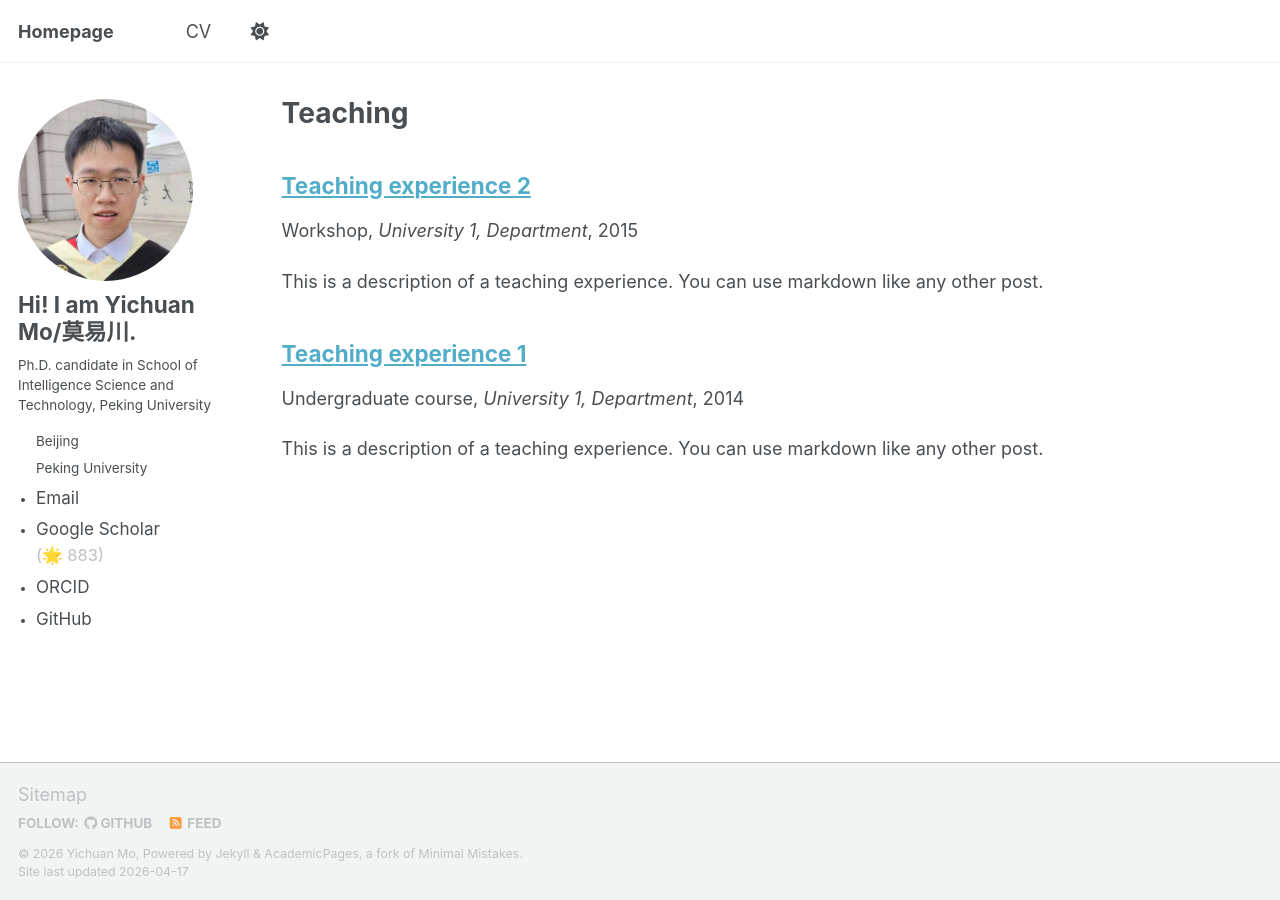
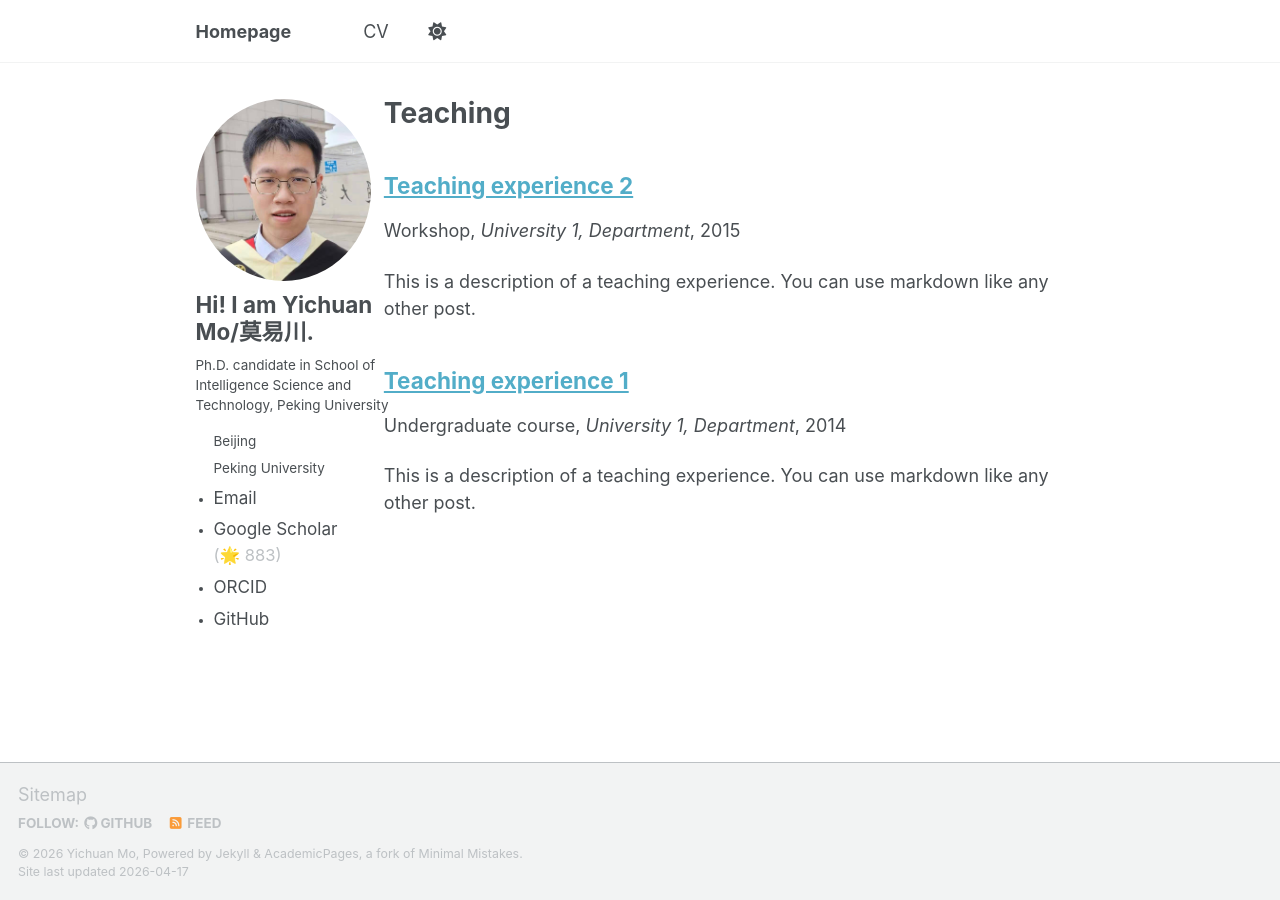
Before and after one commit to mo666666/mo666666.github.io, a Jekyll site: the page built from _pages/teaching.html, in a window 1280 px wide. Built offline with Jekyll 4.4.1, drawn with Linux system fonts in a browser that asks for light colours; a script bundle is joined from its source files by our own code; library files that are not in the unit come from our copies.

Commit message:
new window

```diff
--- a/_sass/_themes.scss
+++ b/_sass/_themes.scss
@@ -53,7 +53,7 @@ $small                      : 600px !default;
 $medium                     : 768px !default;
 $medium-wide                : 900px !default;
 $large                      : 925px !default;
-$x-large                    : 1280px !default;
+$x-large                    : 1600px !default;
 
 /* ==========================================================================
    Grid
```
